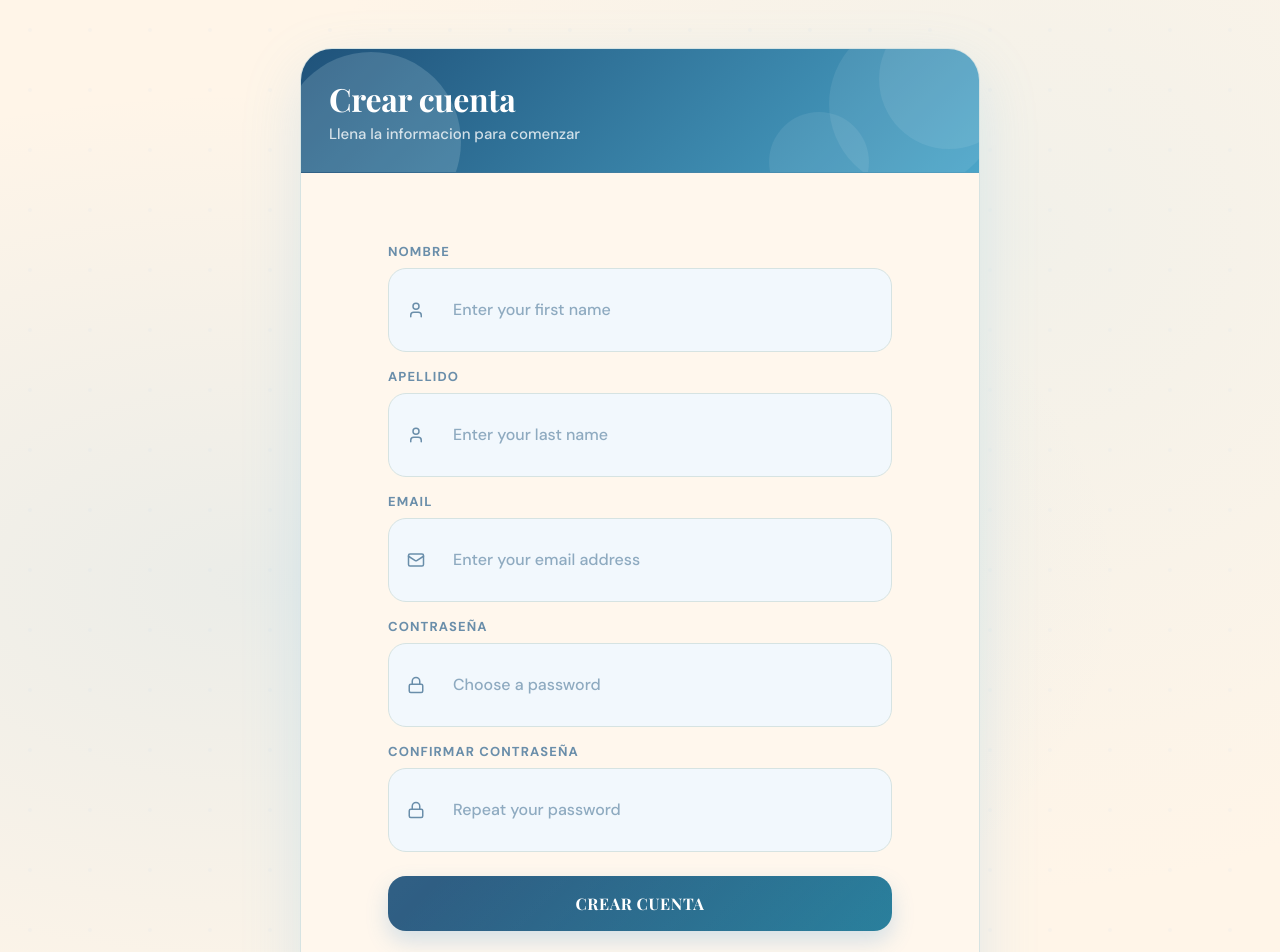
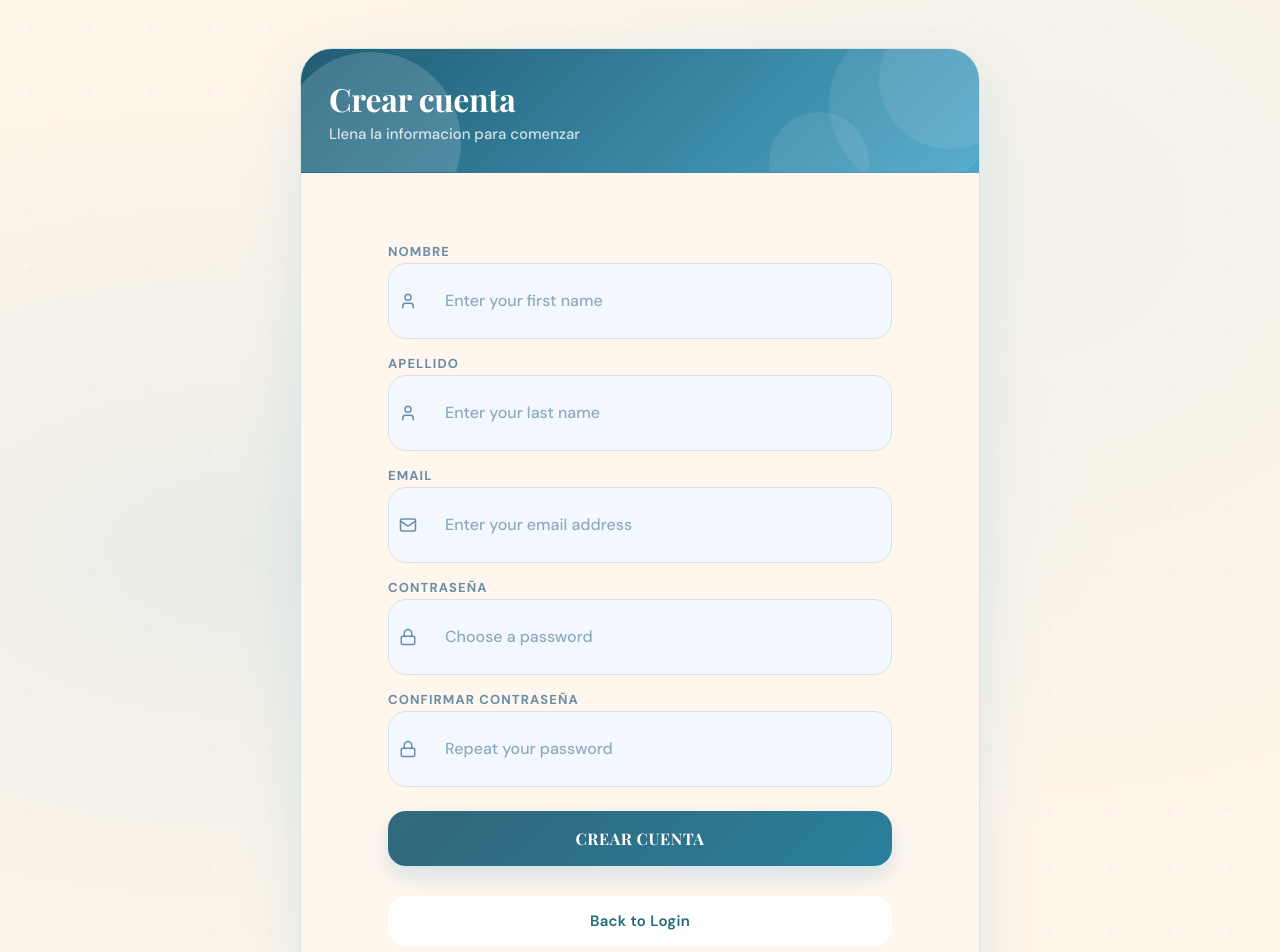
Before and after one commit to boyka32-1/vetcare, a React (Vite) app: page /register in a window 1280 px wide. Shown: the top 952 px of the page. Built offline with nearby package versions, Linux system fonts and the light colour scheme.

Commit message:
imagenes de consultas

```diff
--- a/src/pages/Registro.css
+++ b/src/pages/Registro.css
@@ -7,8 +7,8 @@
 }
 
 :root{
-  --blue:#2a939d;
-  --blue-dark:#1f6b7a;
+  --blue:#2a809d;
+  --blue-dark:#1f607a;
   --blue-soft:#e8fdfd;
   --bg:#eef6fc;
   --card:#ffffff;
--- a/src/pages/clientes.css
+++ b/src/pages/clientes.css
@@ -10,7 +10,7 @@
 
 :root {
   --warm-white: #fff7ed;
-  --teal-deep: #1f6b7a;
+  --teal-deepi: #1f6b7a;
   --teal-mid: #2a809d;
   --teal-lighti: #4ba5c8;
   --teal-pale: #d6eef5;
@@ -43,7 +43,7 @@ select {
 
 .cl-body {
   min-height: 100vh;
-  width: 100%;
+  width: 80%;
   display: flex;
   align-items: center;
   justify-content: center;
@@ -72,7 +72,7 @@ select {
 
 .cl-header {
   position: relative;
-  background: linear-gradient(135deg, var(--teal-deep) 0%, var(--teal-lighti) 100%) !important;
+  background: linear-gradient(135deg, var(--teal-deepi) 0%, var(--teal-lighti) 100%) !important;
   padding: 34px 42px 30px;
   overflow: hidden;
   border-bottom: 1px solid rgba(255, 255, 255, 0.08);
@@ -173,10 +173,10 @@ select {
 }
 
 .cl-btn-primary {
-  width: 100%;
+  width: 10%;
   padding: 15px;
   margin-top: 6px;
-  background: linear-gradient(135deg, var(--teal-deep) 10%, #2a809d 100%) !important;
+  background: linear-gradient(135deg, var(--teal-deepi) 10%, #2a809d 100%) !important;
   color: #fff;
   font-family: inherit;
   font-size: 14px;
@@ -212,7 +212,7 @@ select {
 
 .cl-btn-secondary {
   display: block;
-  width: 100%;
+  width: 10%;
   margin-top: 14px;
   padding: 15px;
   border-radius: 12px;
--- a/src/pages/historial.css
+++ b/src/pages/historial.css
@@ -242,7 +242,7 @@
 }
 
 .hc-pill {
-  background: var(--teal-light);
+  background: rgba(141, 209, 238, 0.723);
   color: #0f6e56;
   border-radius: 999px;
   padding: 3px 9px;
--- a/src/pages/login.css
+++ b/src/pages/login.css
@@ -10,10 +10,12 @@
 :root {
 
   --warm-white: #fff7ed;
-  --teal-deep: #1f6b7a;
+  --teal-deepi: #062f37;
+  --teal-deepa:#31828f;
   --teal-mid: #2a939d;
   --teal-light: #4bbec8;
   --teal-pale: #D6EEF5;
+  --teal-pali: #c4f3f7dd;
   --amber: #E8A842;
   --amber-pale: #FDF3DC;
   --coral: #E05C4B;
@@ -73,7 +75,7 @@
 
 /* Header */
 .vc-card-header {
-  background: linear-gradient(135deg, var(--teal-deep) 0%,var(--teal-light )100%);
+  background: linear-gradient(135deg, var(--teal-deepa) 0%,var(--teal-light )100%);
   padding: 34px 42px 30px;
   text-align: center;
   position: relative;
@@ -136,12 +138,12 @@
 .vc-brand-name {
   font-family: "Playfair Display", serif;
   font-size: 28px;
-  color: var(--teal-deep);
+  color: var(--teal-deepi);
   letter-spacing: -0.5px;
 }
 
 .vc-brand-name span {
-  color: var(--teal-pale);
+  color: var(--teal-pali);
 }
 
 .vc-header-tagline {
--- a/src/pages/menu.css
+++ b/src/pages/menu.css
@@ -12,7 +12,7 @@
 :root {
   --teal: #2a809d;
   --teal-darki: #1f6b7a;
-  --teal-loco: #9ee0e6cf;
+  --teal-loco: #72c4cbdd;
   --teal-mid: #4ba5c8;
   --text-dark: #1a2e2b;
   --text-mid: #4a6360;
@@ -144,9 +144,8 @@ body {
   transition: all 0.2s ease;
 }
 .sidebar__item:hover {
-  background: var(--teal-lighti
-  );
-  color: var(--teal);
+  background: var(--teal-lighta);
+  color: var(--teal-mid);
   border-left-color: var(--teal);
 }
 .sidebar__item--active {
--- a/src/pages/register.css
+++ b/src/pages/register.css
@@ -129,7 +129,7 @@
 .cl-field {
   display: flex;
   flex-direction: column;
-  gap: 8px;
+  gap: 3px;
 }
 
 .cl-field label {
@@ -148,7 +148,7 @@
   background: #f2f8fd;
   border: 1px solid var(--border);
   border-radius: 18px;
-  padding: 14px 18px;
+  padding: 10px 2px 10px 10px;
   transition: border-color 0.2s ease, box-shadow 0.2s ease;
 }
 
```
Also changed, not shown: 5 other files (tests, documents, lock files or other folders).
